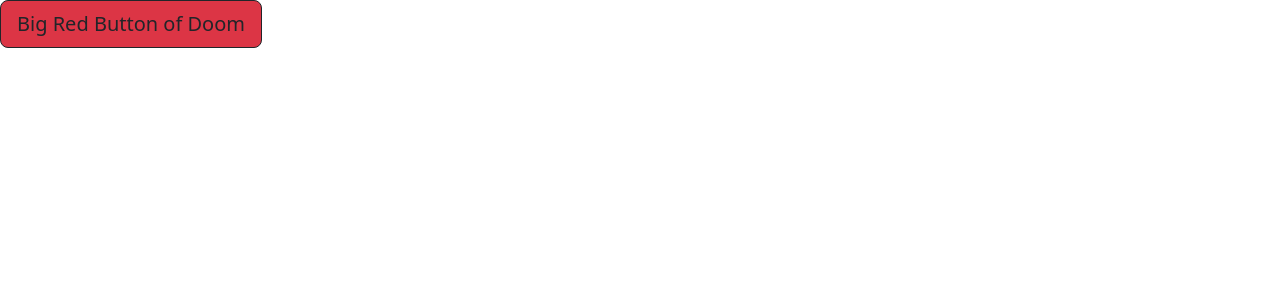
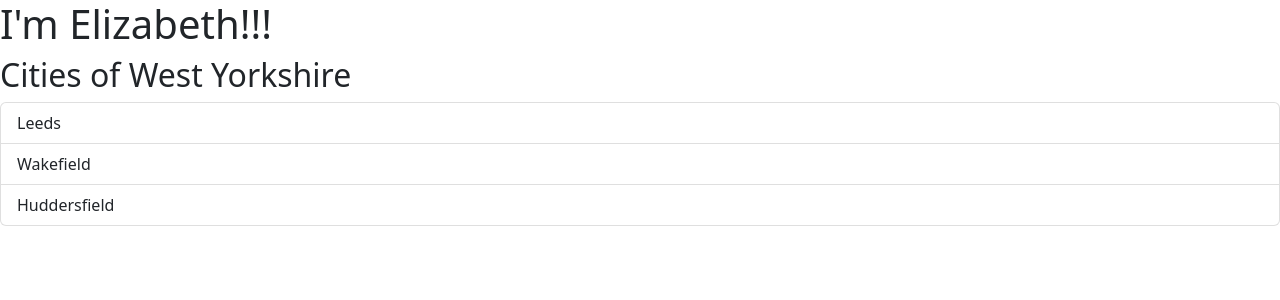
Before and after one commit to ElizaWymer/Finance-Tracker-WebProject, a React (Vite) app: page / in a window 1280 px wide. Shown: the top 300 px of the page. Built offline with nearby package versions, Linux system fonts and the light colour scheme; the HTML template or start-up script is replaced by a standard one.

Commit message:
Reverted files to practice CSS

```diff
--- a/src/App.tsx
+++ b/src/App.tsx
@@ -1,25 +1,23 @@
-import { useState } from "react";
-import Alert from "./components/Alert";
-import ButtonComponent from "./components/ButtonComponent";
+import Message from "./Message";
+import ListGroup from "./components/ListGroup";
 
 function App() {
-  const [alertVisable, setAlertVisability] = useState(false);
+  let fruits = ["Apples", "Bananas", "Cherrys", "Durians", "Strawberries"];
+  //fruits = [];
+  let cities = ["Leeds", "Wakefield", "Huddersfield"];
+
+  const handleSelectItem = (item: string) => {
+    console.log(item);
+  };
 
   return (
     <div>
-      {alertVisable && (
-        <Alert onClose={() => setAlertVisability(false)}>
-          The world is ending!!!
-        </Alert>
-      )}
-      <ButtonComponent
-        buttonClicked={() => setAlertVisability(true)}
-        colour="danger"
-        outline="dark"
-        size="lg"
-      >
-        Big Red Button of Doom
-      </ButtonComponent>
+      <Message />{" "}
+      <ListGroup
+        items={cities}
+        heading="Cities of West Yorkshire"
+        onSelectItem={handleSelectItem}
+      />
     </div>
   );
 }
```
